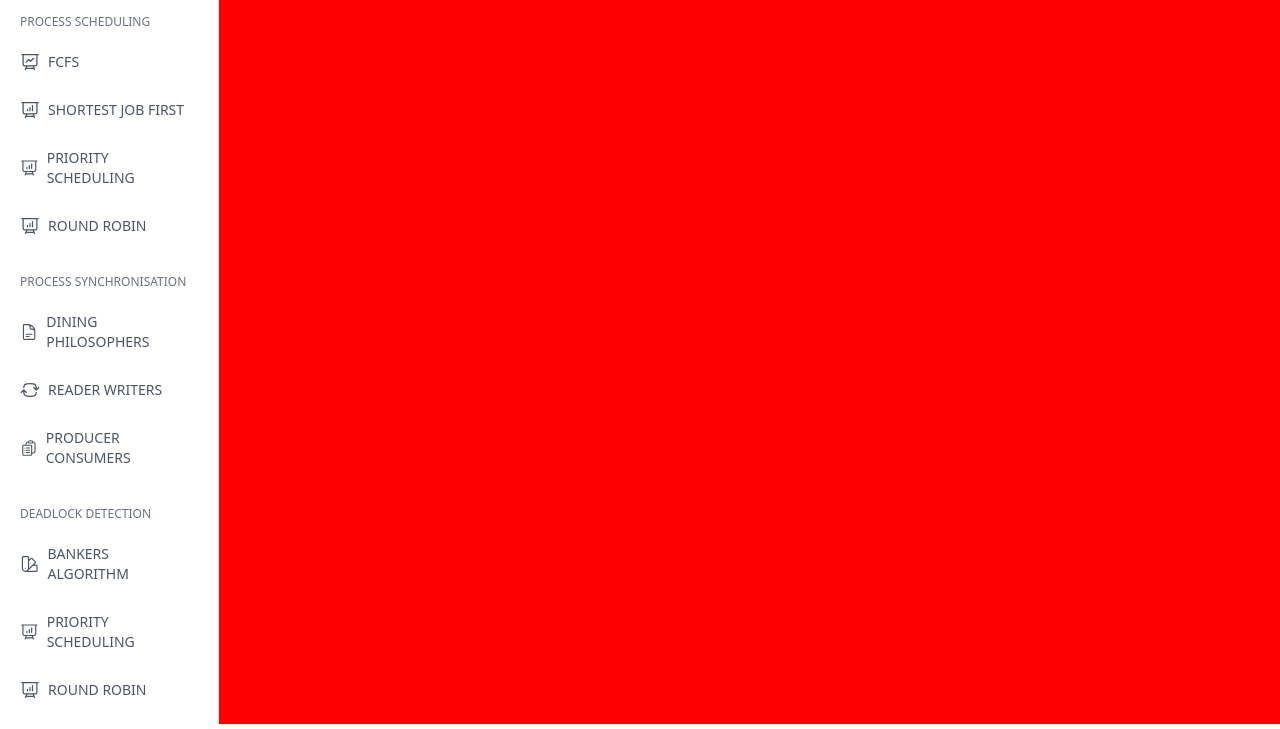
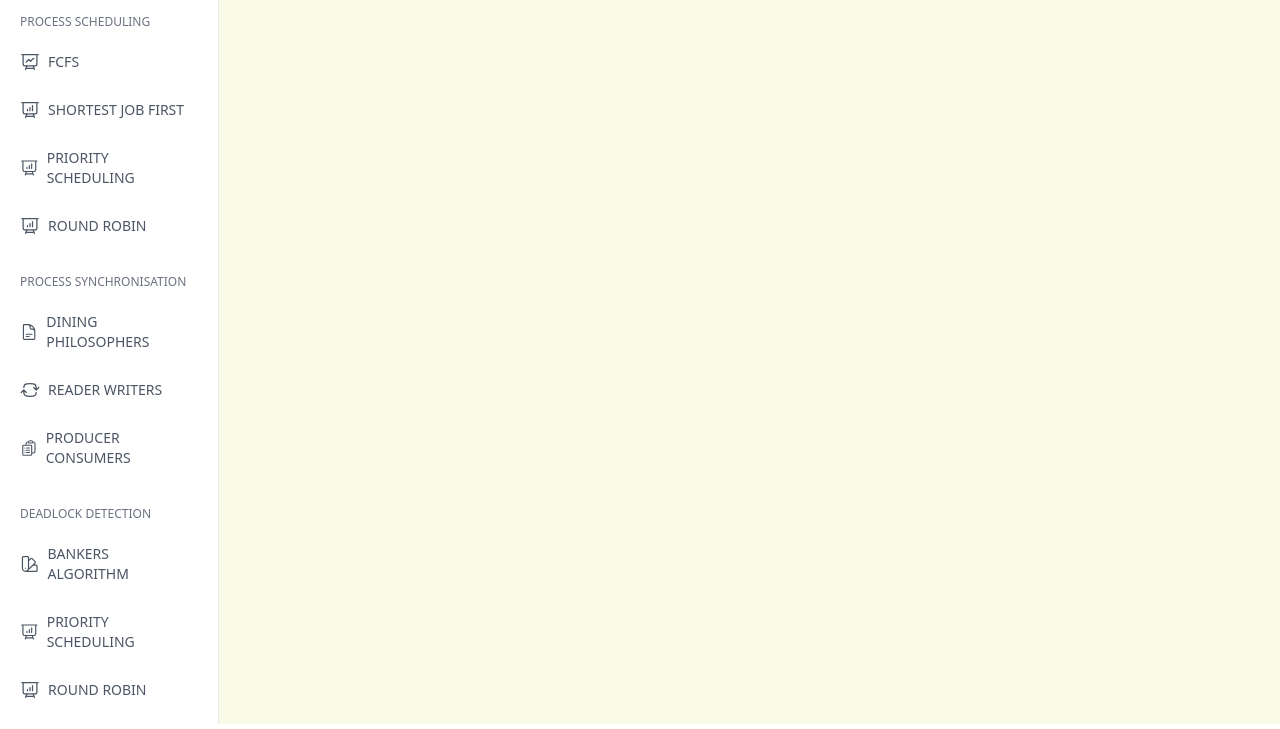
Before and after one commit to Kiran123456-sys/OS-sim, a plain HTML site: page simulator/template1.html in a window 1280 px wide. Shown: the part 140-869 px from the top of the page. Drawn offline with nearby package versions, Linux system fonts and the light colour scheme.

Commit message:
bg color

```diff
--- a/simulator/template1.html
+++ b/simulator/template1.html
@@ -427,7 +427,7 @@
 
     </aside>
 
-  <div class="container" style="background-color:red;">
+  <div class="container" style="background-color:#F9FBE7;">
 
   </div>
 </div>
```
